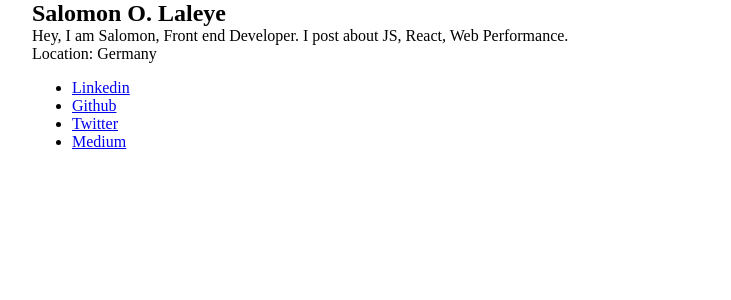
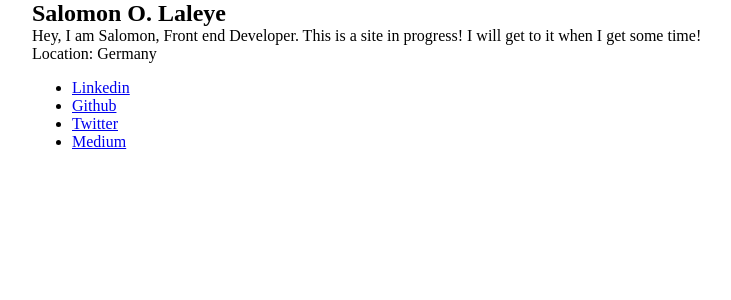
Before and after one commit to slaleye/slaleye.github.io, a Next.js app: page / in a window 1280 px wide. Shown: the top 300 px of the page, without its empty margins (0-731 px from the left). Built offline with nearby package versions, Linux system fonts and the light colour scheme.

Commit message:
text update

```diff
--- a/src/app/page.tsx
+++ b/src/app/page.tsx
@@ -4,8 +4,8 @@
       <section className="intro">
         <h1>Salomon O. Laleye</h1>
         <p>
-          Hey, I am Salomon, Front end Developer. I post about JS, React, Web
-          Performance.
+          Hey, I am Salomon, Front end Developer. This is a site in progress!
+          I will get to it when I get some time!
         </p>
         <span>Location: Germany</span>
         <ul>
```
